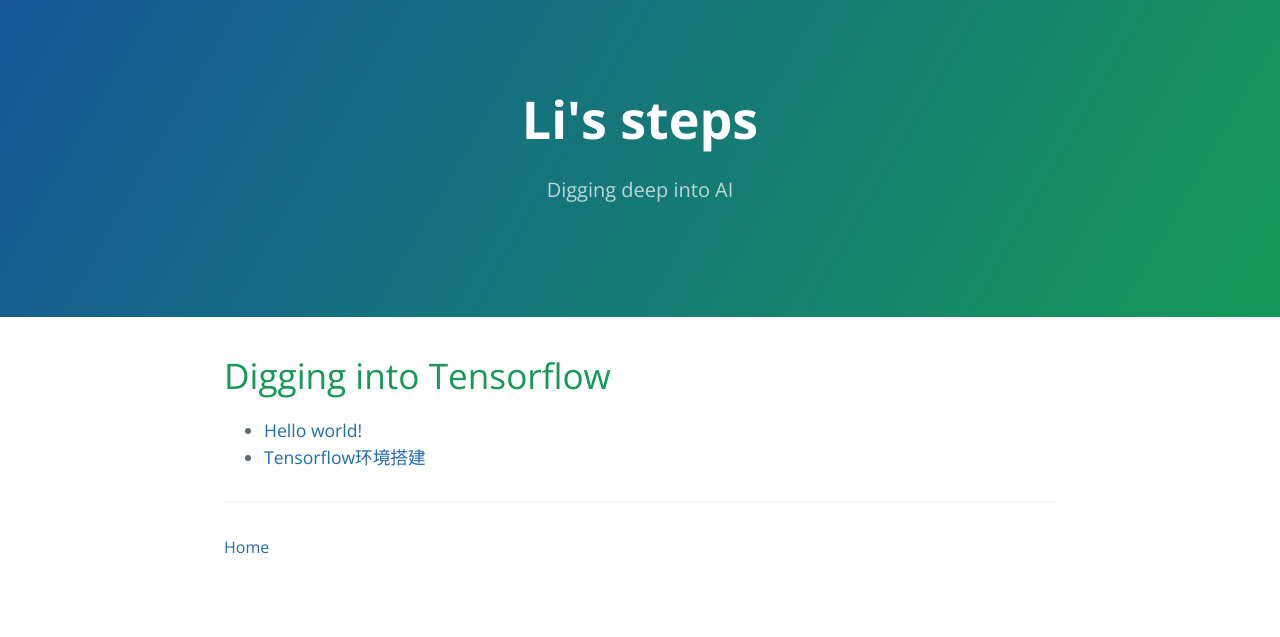
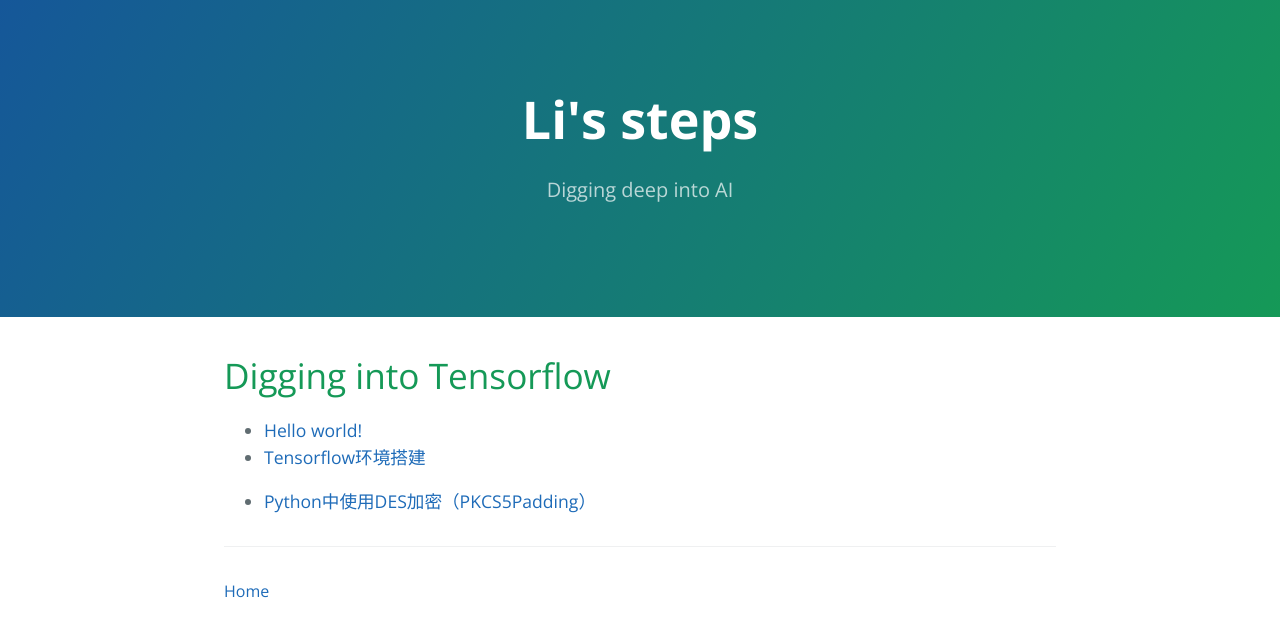
Before and after one commit to Doublingli/doublingli.github.io, a Jekyll site: the page built from index.md, in a window 1280 px wide. Shown: the top 637 px of the page. Built offline with Jekyll 4.4.1, drawn with Linux system fonts in a browser that asks for light colours; our own code applies the rules of GitHub Pages for plain Markdown files.

Commit message:
新增文章

```diff
--- a/index.md
+++ b/index.md
@@ -1,3 +1,5 @@
 # Digging into Tensorflow
 * [Hello world!](./hello_world.html)
 * [Tensorflow环境搭建](./set_up_tensorflow_env.html)
+
+- [Python中使用DES加密（PKCS5Padding）](./pkcs5padding.html)
```
